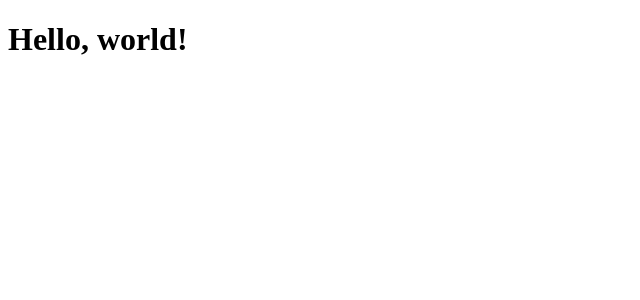
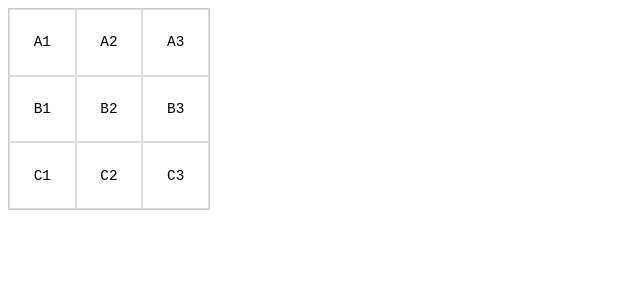
Before and after one commit to fletchgraham/convolve, a Next.js app: page / in a window 1280 px wide. Shown: the top 300 px of the page, without its empty margins (0-640 px from the left). Built offline with nearby package versions, Linux system fonts and the light colour scheme.

Commit message:
render a grid

```diff
--- a/app/page.jsx
+++ b/app/page.jsx
@@ -1,3 +1,11 @@
+import Grid from "../components/grid";
+
 export default function Page() {
-  return <h1>Hello, world!</h1>;
+  // render test grid
+  const testData = [
+    ["A1", "A2", "A3"],
+    ["B1", "B2", "B3"],
+    ["C1", "C2", "C3"],
+  ];
+  return <Grid data={testData} />;
 }
--- /dev/null
+++ b/components/grid.js
@@ -0,0 +1,36 @@
+export default function Grid({ data, getColor }) {
+  const rows = data.length;
+  const cols = data[0]?.length || 0;
+
+  return (
+    <div
+      style={{
+        display: "grid",
+        gridTemplateColumns: `repeat(${cols}, 1fr)`,
+        width: "100%",
+        maxWidth: "200px", // limit total size
+        aspectRatio: `${cols} / ${rows}`, // ensures cells are perfect squares
+        border: "1px solid #ccc",
+      }}
+    >
+      {data.map((row, r) =>
+        row.map((value, c) => (
+          <div
+            key={`${r}-${c}`}
+            style={{
+              display: "flex",
+              alignItems: "center",
+              justifyContent: "center",
+              border: "1px solid #ddd",
+              backgroundColor: getColor ? getColor(value) : "#fff",
+              fontSize: "0.9rem",
+              fontFamily: "monospace",
+            }}
+          >
+            {value}
+          </div>
+        ))
+      )}
+    </div>
+  );
+}
```
